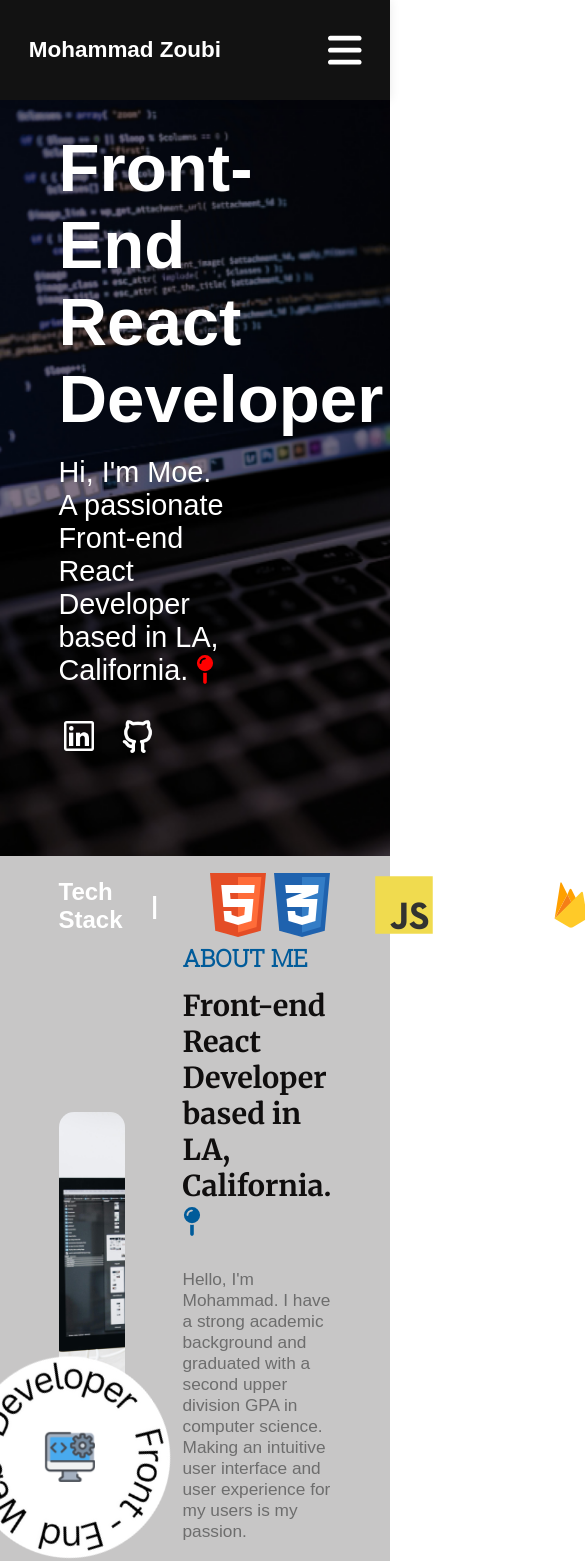
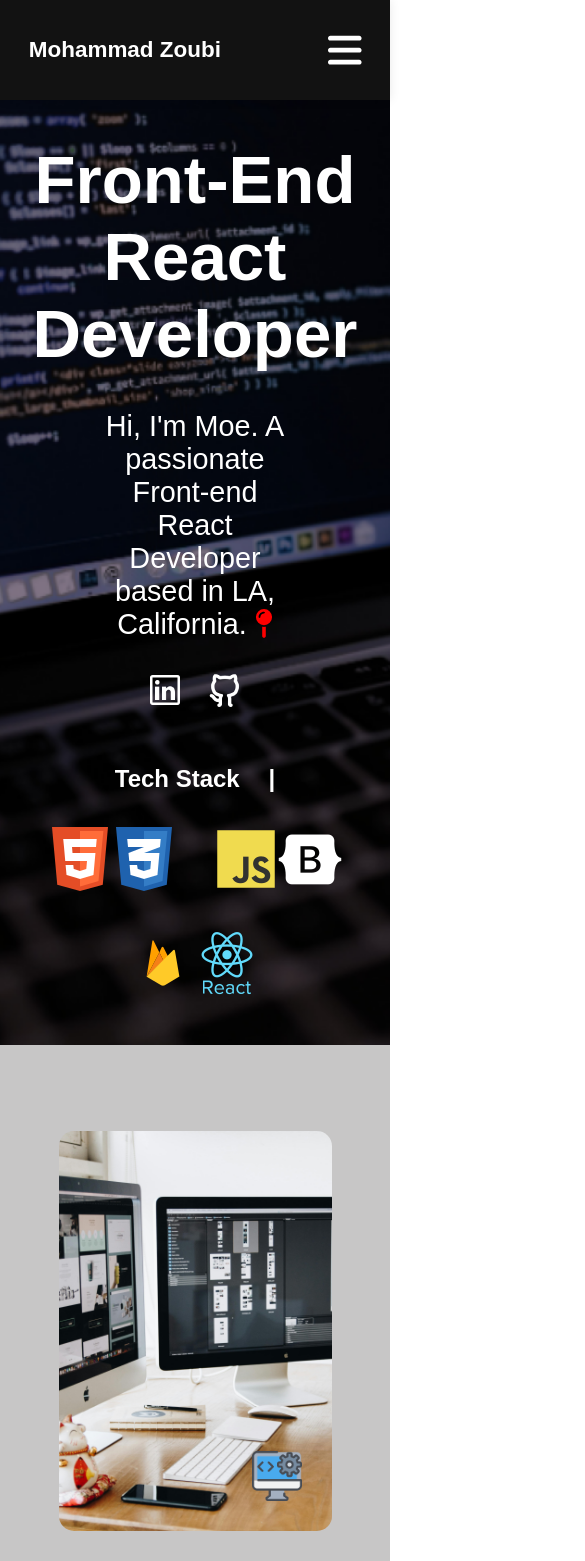
Before and after one commit to Moe-Zoubi/Portfolio, a React (Create React App) app: page / in a window 390 px wide. Shown: the top 1561 px of the page, 585 px wide, since content can reach past the window. Built offline with nearby package versions, Linux system fonts and the light colour scheme.

Commit message:
made it responsive

```diff
--- a/src/App.css
+++ b/src/App.css
@@ -27,17 +27,59 @@ a:hover{
 }
 
 @media screen and (max-width:450px){
-
+  /*intro*/
+  .tech-stack{
+    margin-top: 3rem !important;
+    gap: 1rem !important;
+  }
 }
 
 @media screen and (max-width:600px){
+  /*navbar*/
   .toggle-links{
     display: contents !important;
   }
   .links-container{
     display: none !important;
   }
+
+  /*contact*/
+  .contact-info{
+    flex-direction: column;
+    margin-left: -10rem;
+    padding-left: 0;
+  }
 }
+
+@media screen and (max-width:800px){
+  /*intro*/
+  .intro{
+    height: auto !important;
+    padding-bottom: 5rem;
+  }
+
+  /*about section*/
+  .about-container{
+    flex-direction: column;
+  }
+
+  .img-text{
+    display: none;
+  }
+}
+
+@media screen and (max-width:1100px){
+  /* projects */
+  .project{
+    flex-direction: column;
+    padding-bottom: 2rem;
+    border-bottom: 2px solid black;
+  }
+  .project-img, .project-description{
+    width: 100% !important;
+  }
+}
+
 
 /*navbar*/
 .navbar{
@@ -117,26 +159,35 @@ a:hover{
 .homepage{
   color: white;
 }
-
 .intro{
   background: url(./images/portfolio-bg.png) center/cover no-repeat;
   height: 90vh;
   margin-top: 10rem;
-  padding-left: 15%;
+  display: flex;
+  justify-content: center;
+  align-items: center;
+  flex-direction: column;
 }
-.intro h1,
-.intro p{
-  width: 50%;
-}
-.intro h1{
-  padding-top: 10%;
+
+.intro h1 {
+  width: 100% !important;
+  margin-bottom: 1rem;
+  text-align: center;
   font-size: 7rem;
-  margin-bottom: 2rem;
 }
 
 .intro p{
-  margin-top: 0;
+  width: 50% !important;
+  margin: 3rem auto;
   font-size: 3rem;
+  text-align: center;
+}
+
+.socials-links{
+  justify-content: center;
+}
+.tech-stack{
+  justify-content: center;
 }
 
 .socials-links{
@@ -156,6 +207,7 @@ a:hover{
   margin-top: 10rem;
   display: flex;
   align-items: center;
+  flex-wrap: wrap;
   gap: 5rem;
 }
 
@@ -170,6 +222,8 @@ a:hover{
 .tech-items{
   display: flex;
   align-items: center;
+  justify-content: center;
+  flex-wrap: wrap;
   gap: 4rem;
 }
 
```
